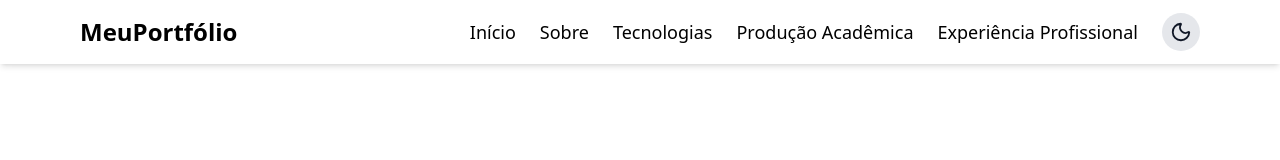
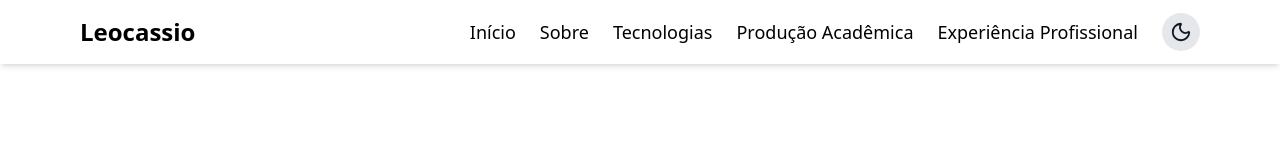
Before and after one commit to leocassiosilva/portifolio-react, a React (Create React App) app: page / in a window 1280 px wide. Shown: the top 160 px of the page. Built offline with nearby package versions, Linux system fonts and the light colour scheme; the HTML template or start-up script is replaced by a standard one.

Commit message:
feature:nome no navbar

```diff
--- a/src/components/layout/Navbar.js
+++ b/src/components/layout/Navbar.js
@@ -13,7 +13,7 @@ function Navbar() {
 
           {/* Logo */}
           <Link to="/" className="text-2xl font-bold">
-            MeuPortfólio
+            Leocassio
           </Link>
 
           {/* Menu Desktop */}
```
